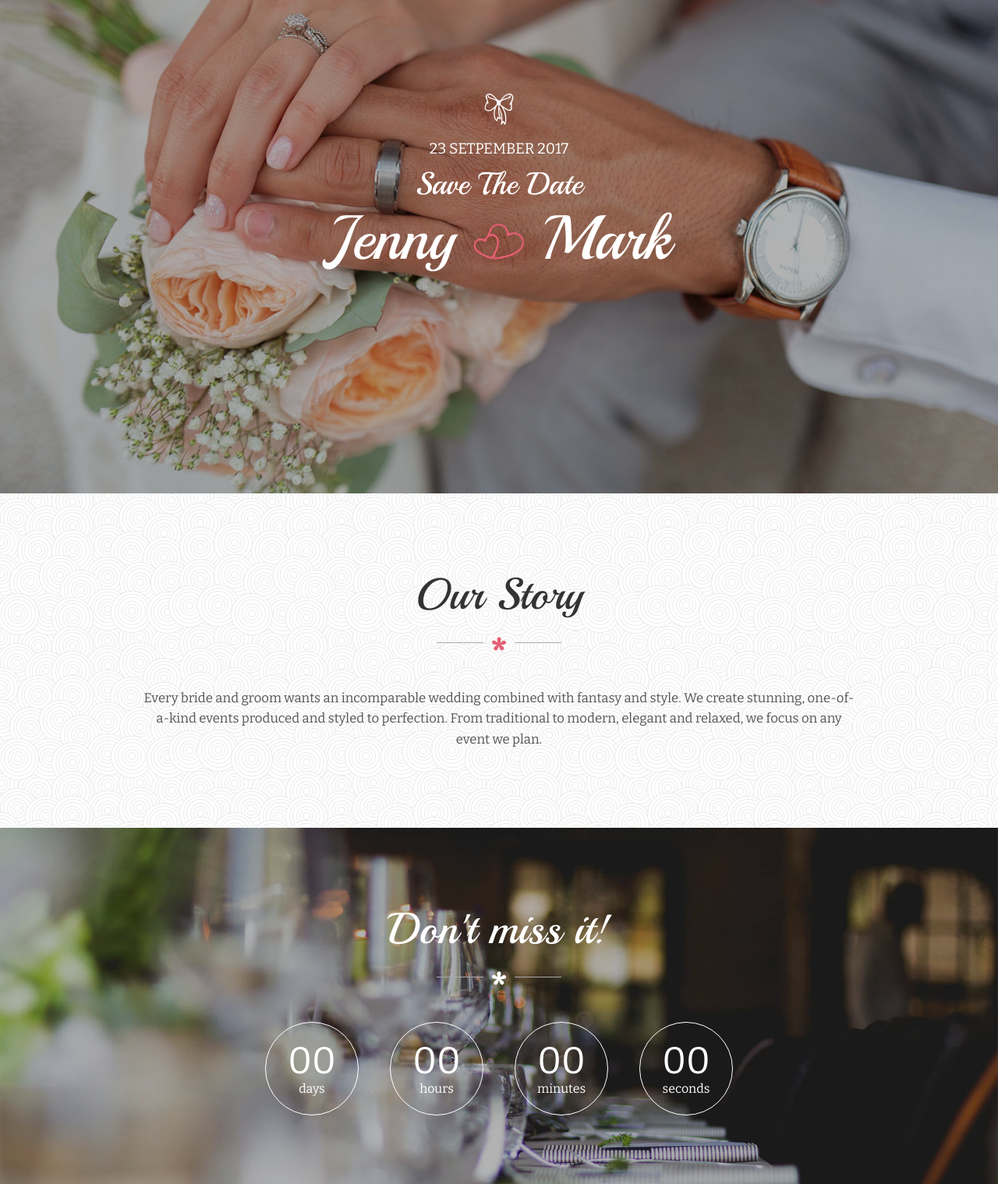
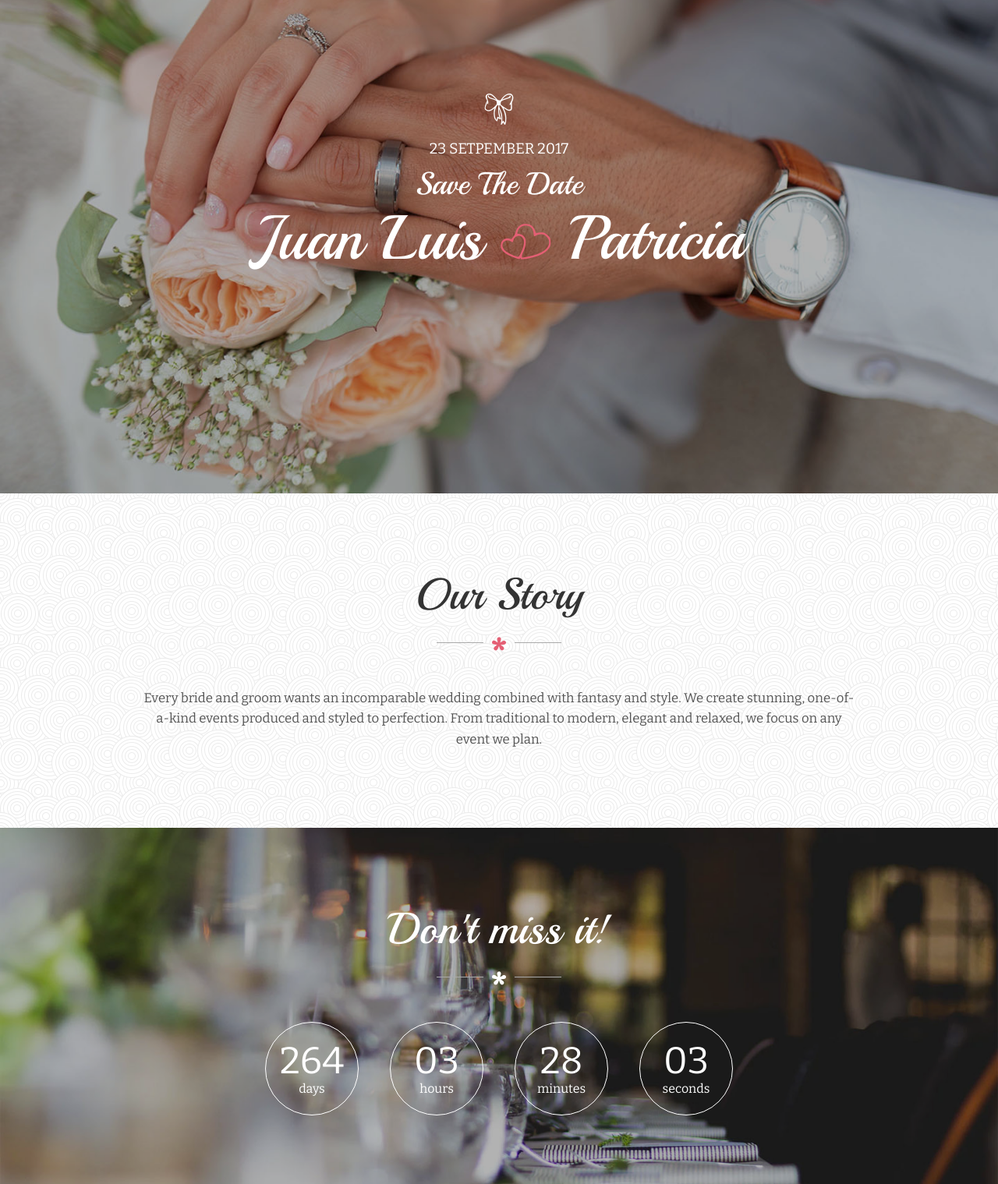
Before and after one commit to magicjuanlu/wedding, a plain HTML site: page index.html in a window 1280 px wide. Shown: the part 167-1686 px from the top of the page at 78% size. Drawn offline with nearby package versions, Linux system fonts and the light colour scheme; some packages are replaced by stand-ins of ours.

Commit message:
names changed

```diff
--- a/common-js/scripts.js
+++ b/common-js/scripts.js
@@ -50,7 +50,7 @@
 function countdownTime(){
 
 	if(isExists('#clock')){
-		$('#clock').countdown('2018/01/01', function(event){
+		$('#clock').countdown('2021/08/28', function(event){
 			var $this = $(this).html(event.strftime(''
 				+ '<div class="time-sec"><span class="title">%D</span> days </div>'
 				+ '<div class="time-sec"><span class="title">%H</span> hours </div>'
--- a/index.html
+++ b/index.html
@@ -1,30 +1,20 @@
 <!DOCTYPE HTML>
 <html lang="en">
 <head>
-	<title>TITLE</title>
+	<title>Boda Juan Luis y Patricia</title>
 	<meta http-equiv="X-UA-Compatible" content="IE=edge">
     <meta name="viewport" content="width=device-width, initial-scale=1">
 	<meta charset="UTF-8">
 
-
 	<!-- Font -->
-
 	<link href="https://fonts.googleapis.com/css?family=Playball%7CBitter" rel="stylesheet">
 
 	<!-- Stylesheets -->
-
 	<link href="common-css/bootstrap.css" rel="stylesheet">
-
-
 	<link href="common-css/fluidbox.min.css" rel="stylesheet">
-
 	<link href="common-css/font-icon.css" rel="stylesheet">
-
-
 	<link href="01-homepage/css/styles.css" rel="stylesheet">
-
 	<link href="01-homepage/css/responsive.css" rel="stylesheet">
-
 </head>
 <body>
 
@@ -71,7 +61,7 @@
 					<i class="small-icon icon icon-tie"></i>
 					<h5 class="date">23 SETPEMBER 2017</h5>
 					<h3 class="pre-title">Save The Date</h3>
-					<h1 class="title">Jenny <i class="icon icon-heart"></i> Mark</h1>
+					<h1 class="title">Juan Luis <i class="icon icon-heart"></i> Patricia</h1>
 
 				</div><!-- slider-content-->
 			</div><!--display-table-cell-->
@@ -317,20 +307,13 @@ Copyright &copy;<script>document.write(new Date().getFullYear());</script> All r
 		</div><!-- container -->
 	</footer>
 
-
 	<!-- SCIPTS -->
 
 	<script src="common-js/jquery-3.1.1.min.js"></script>
-
 	<script src="common-js/tether.min.js"></script>
-
 	<script src="common-js/bootstrap.js"></script>
-
 	<script src="common-js/jquery.countdown.min.js"></script>
-
 	<script src="common-js/jquery.fluidbox.min.js"></script>
-
-
 	<script src="common-js/scripts.js"></script>
 
 </body>
```
Also changed, not shown: 02-rsvp.html (+1 -1 lines), 03-regular-page.html (+1 -1 lines).
